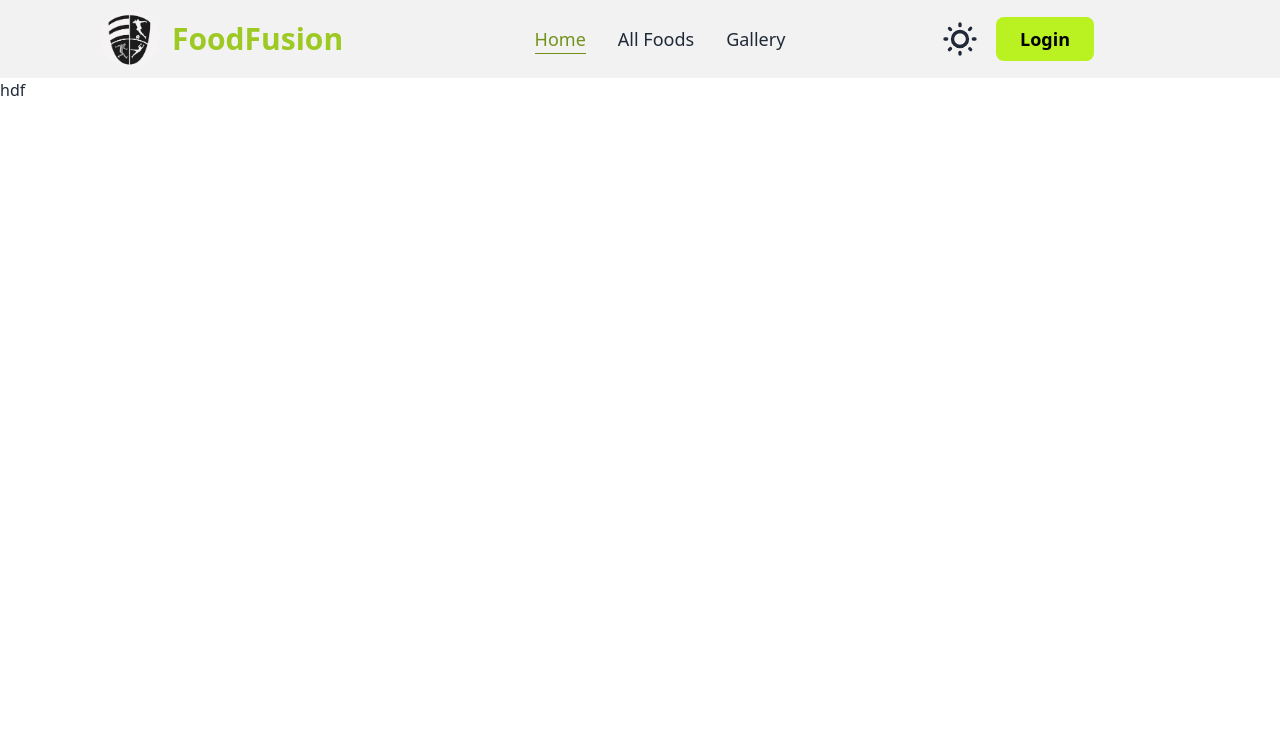
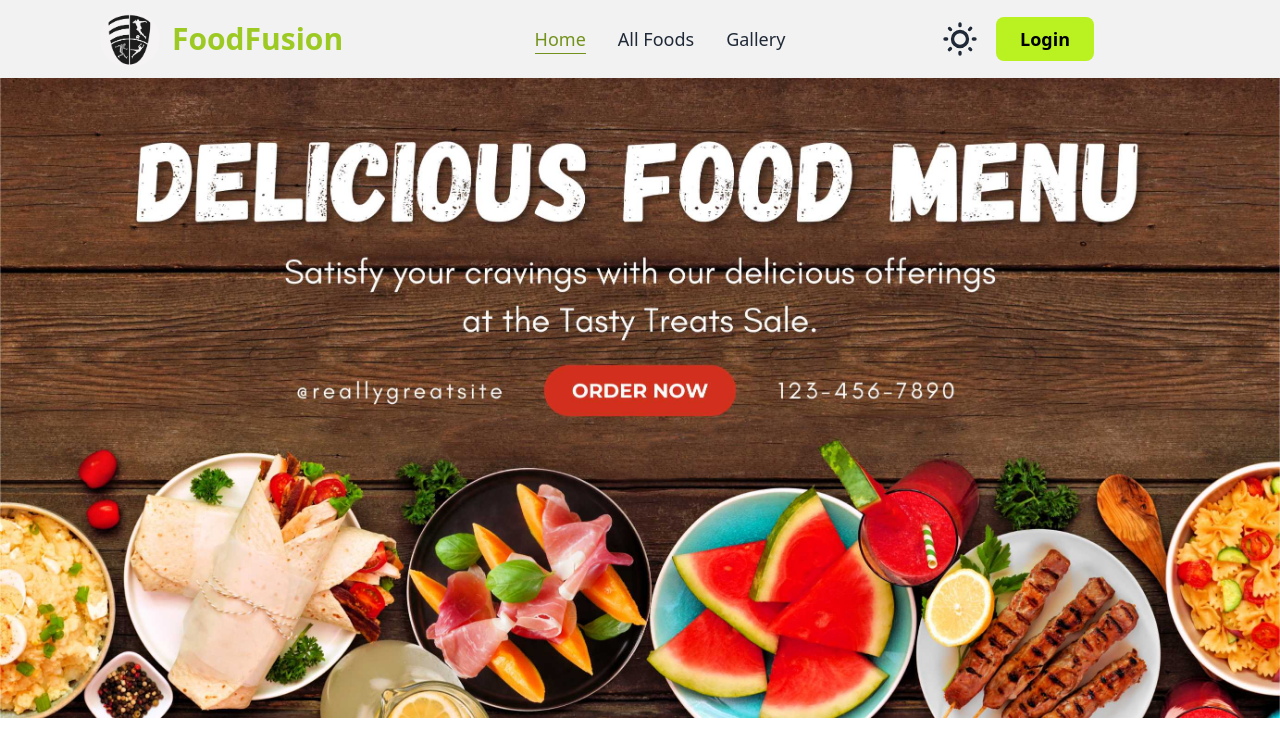
Before and after one commit to azmiruddin-143/FoodFusion-frontend, a React (Vite) app: page / in a window 1280 px wide. Shown: the top 756 px of the page. Built offline with nearby package versions, Linux system fonts and the light colour scheme; no server answers.

Commit message:
firebase login logout setup

```diff
--- /dev/null
+++ b/src/Components/Banner.jsx
@@ -0,0 +1,12 @@
+import React from 'react';
+import banner from '../../src/assets/banner-test.jpg'
+
+const Banner = () => {
+    return (
+        <div>
+            <img src={banner} alt="" />
+        </div>
+    );
+};
+
+export default Banner;
--- a/src/Pages/Home.jsx
+++ b/src/Pages/Home.jsx
@@ -1,27 +1,10 @@
 import React from 'react';
+import Banner from '../Components/Banner';
 
 const Home = () => {
     return (
 
-       <h1>hdf</h1>
-
-    //             {
-    //     user && (
-    //         <div style={{ textAlign: "center", marginTop: "0px" }}>
-    //             <div className="avatar mt-1 online">
-    //                 <div className="sm:max-w-16 max-w-10 rounded-full">
-    //                     <img referrerPolicy='no-referrer' src={user?.photoURL} alt="User Profile"
-    //                         data-tooltip-id="image-tooltip"
-    //                         data-tooltip-content="azmirkhan"
-    //                         style={{ cursor: "pointer" }}
-    //                     />
-    //                 </div>
-    //             </div>
-    //             <Tooltip id="image-tooltip" place="top" style={{ backgroundColor: "#333" }} />
-    //         </div>
-
-    //     )
-    // }
+      <Banner></Banner>
 
      )
 };
```
Also changed, not shown: src/assets/banner-test.jpg (added).
